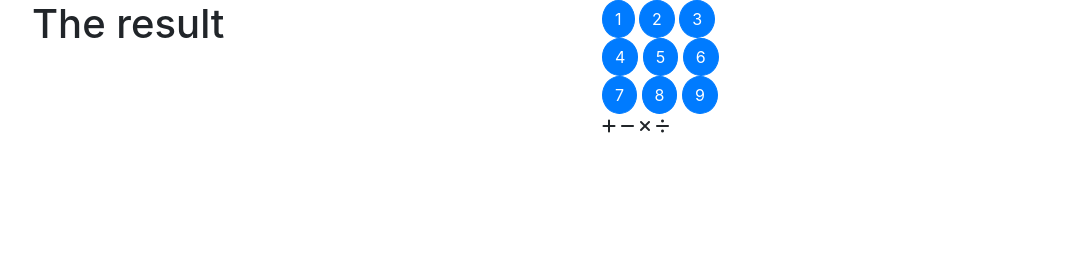
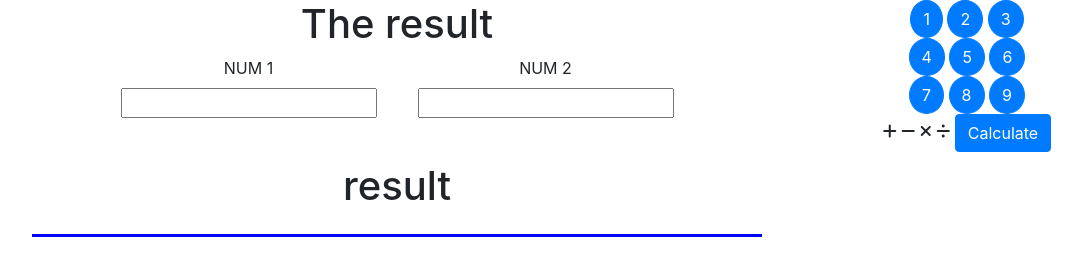
Before and after one commit to JuhoKangas/Frontend-assignment, a plain HTML site: page index.html in a window 1280 px wide. Shown: the whole page, without its empty margins (53-1135 px from the left). Drawn offline with nearby package versions, Linux system fonts and the light colour scheme.

Commit message:
Finalize the page layout, add core css

```diff
--- a/css/styles.css
+++ b/css/styles.css
@@ -0,0 +1,22 @@
+.numberInput {
+    display: inline-block;
+}
+
+.numberInput label {
+    display: block;
+}
+
+.result {
+    margin-top: 20px;
+    padding: 1.5rem;
+    border-bottom: blue;
+    border-style: solid;
+    border-top: none;
+    border-left: none;
+    border-right: none;
+}
+
+#operator {
+    display: inline-block;
+    padding: 1rem;
+}
--- a/index.html
+++ b/index.html
@@ -21,11 +21,22 @@
 
     <div class="container">
         <div class="row">
-            <div class="col-sm">
+
+            <div class="col-12 col-sm-8 text-center">
                 <h1>The result</h1>
+                    <div class="numberInput">
+                        <label for="num1">NUM 1</label>
+                        <input type="number" name="num1" id="numOne" oninput="this.value=this.value.slice(0,this.maxLength)" maxLength="5">
+                    </div>
+                    <div id="operator"></div>
+                    <div class="numberInput">
+                        <label for="num2">NUM 2</label>
+                        <input type="number" name="num2" id="numTwo" oninput="this.value=this.value.slice(0,this.maxLength)" maxLength="5">
+                    </div>
+                    <h1 class="result">result</h1>
             </div>
 
-            <div class="col sm">
+            <div class="col-12 col-sm-4 text-center">
                 <input class="btn btn-primary rounded-circle" type="button" value="1">
                 <input class="btn btn-primary rounded-circle" type="button" value="2">
                 <input class="btn btn-primary rounded-circle" type="button" value="3">
@@ -39,7 +50,7 @@
                 <input class="btn btn-primary rounded-circle" type="button" value="9">
                 <br>
                 <i class="fas fa-plus"></i> <i class="fas fa-minus"></i> <i class="fas fa-times"></i> <i class="fas fa-divide"></i>
-
+                <button type="button" class="btn btn-primary">Calculate</button>
             </div>
 
         </div>
```
